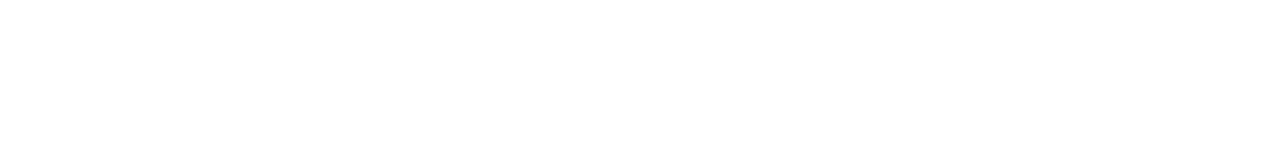
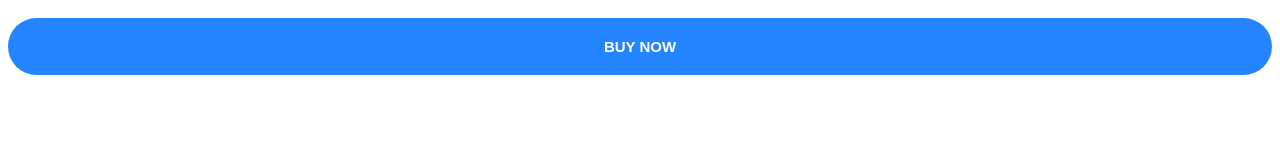
Before and after one commit to christianbiring1/kml_page, a plain HTML site: page index.html in a window 1280 px wide. Drawn offline with Linux system fonts and the light colour scheme.

Commit message:
Build the button component

```diff
--- a/index.html
+++ b/index.html
@@ -19,5 +19,7 @@
     />
     <link rel="stylesheet" href="./style.css" />
   </head>
-  <body></body>
+  <body>
+    <button class="btn btn--primary btn--block">Buy now</button>
+  </body>
 </html>
--- a/style.css
+++ b/style.css
@@ -146,3 +146,45 @@ a {
   justify-content: center;
   align-items: center;
 }
+
+/*  Buttons */
+
+.btn {
+  font-size: 1.8rem;
+  font-weight: 600;
+  text-transform: uppercase;
+  text-align: center;
+  padding: 2rem 3rem;
+  margin: 1rem 0;
+  border: 0;
+  border-radius: 40px;
+  cursor: pointer;
+  white-space: nowrap;
+}
+
+.btn--primary {
+  background-color: var(--color-primary);
+  color: #fff;
+}
+
+.btn--block {
+  width: 100%;
+  display: inline-block;
+}
+
+.btn--outline {
+  background-color: #fff;
+  color: var(--color-heading);
+  border: 2px solid var(--color-heading);
+}
+
+.btn--outline:hover {
+  background-color: var(--color-heading);
+  color:#fff;
+}
+
+@media screen and (min-width: 1024px) {
+  .btn {
+    font-size: 1.5rem;
+  }
+}
```
Also changed, not shown: components/icons.html (renamed from components/cons.html).
